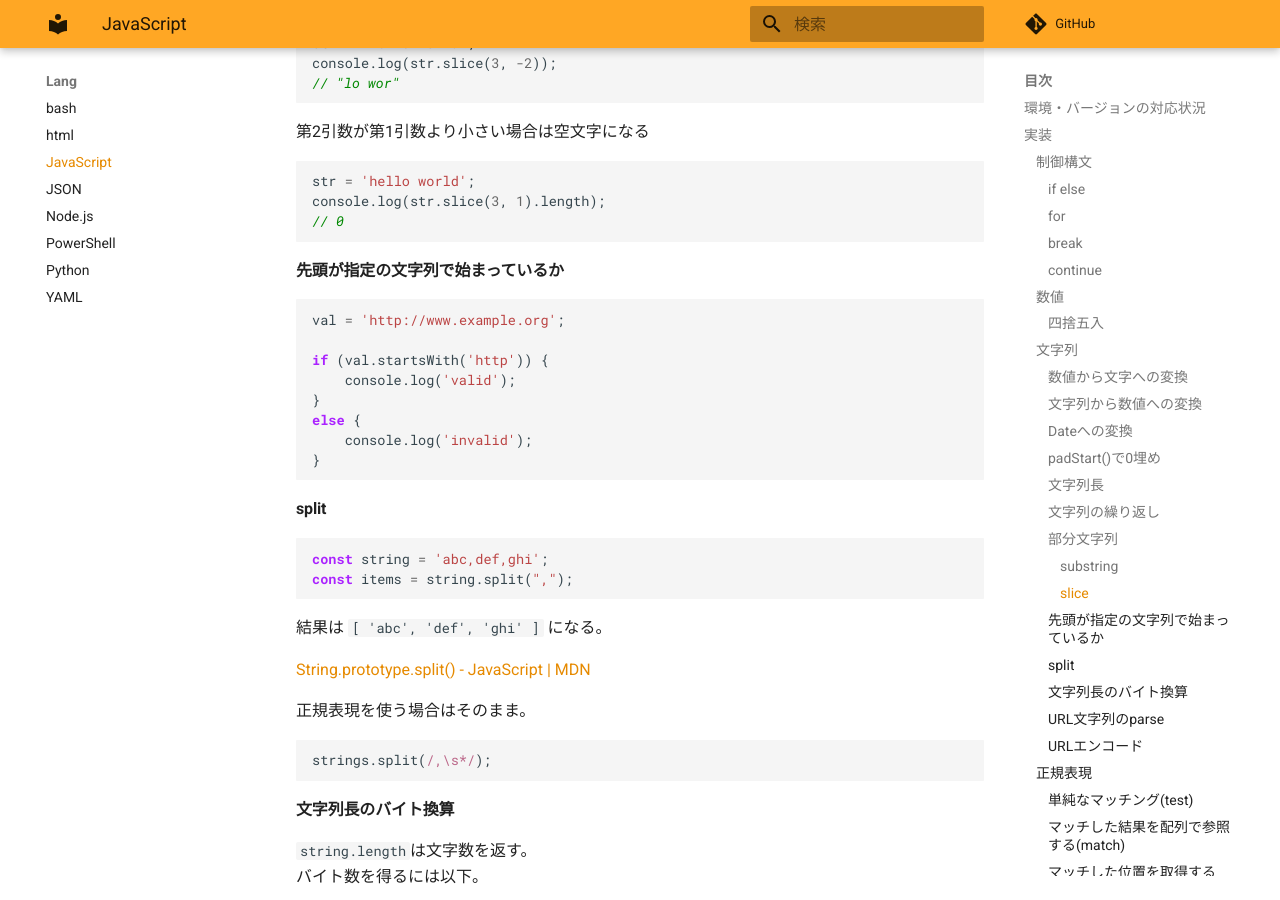
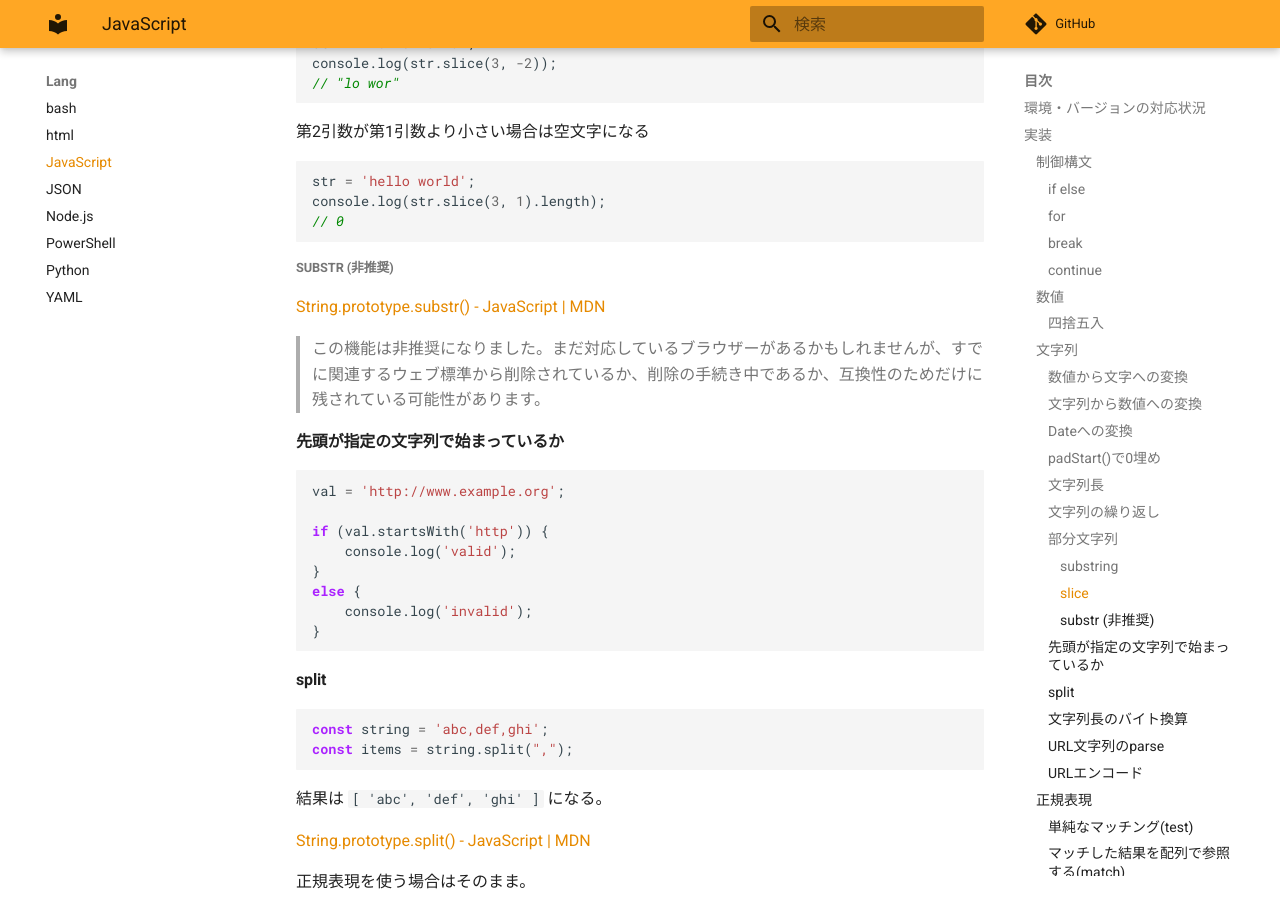
Before and after one commit to zaki-lknr/docs, an MkDocs documentation site: the page built from docs/lang/js.md, in a window 1280 px wide and 900 px high, scrolled down 3802 px. Built offline with MkDocs 1.6.1 and Material for MkDocs 9.7.7, drawn with Linux system fonts in a browser that asks for light colours; comment, search, counter and statistics services are not loaded.

Commit message:
add: lang/javascript: substr (非推奨)

````diff
--- a/docs/lang/js.md
+++ b/docs/lang/js.md
@@ -197,6 +197,12 @@ str = 'hello world';
 console.log(str.slice(3, 1).length);
 // 0
 ```
+
+##### substr (非推奨)
+
+[String.prototype.substr() - JavaScript | MDN](https://developer.mozilla.org/ja/docs/Web/JavaScript/Reference/Global_Objects/String/substr)
+
+> この機能は非推奨になりました。まだ対応しているブラウザーがあるかもしれませんが、すでに関連するウェブ標準から削除されているか、削除の手続き中であるか、互換性のためだけに残されている可能性があります。
 
 #### 先頭が指定の文字列で始まっているか
 
````
